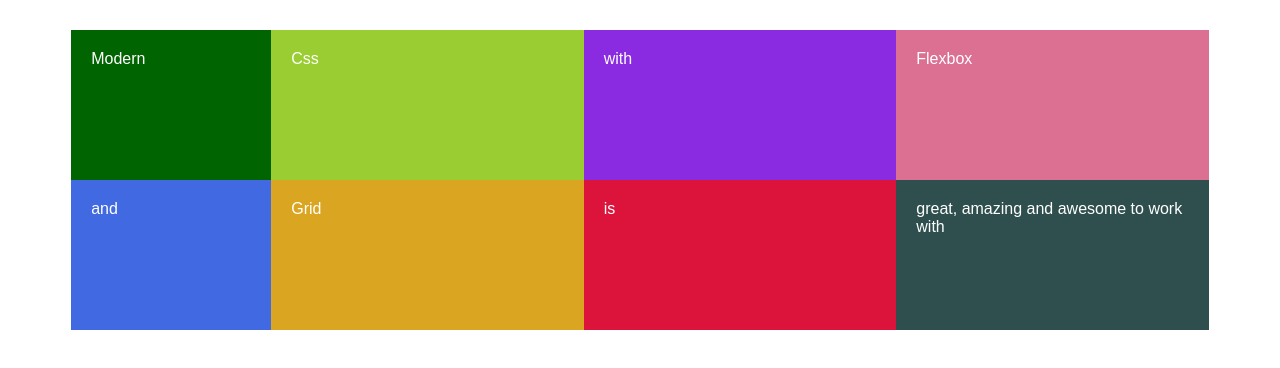
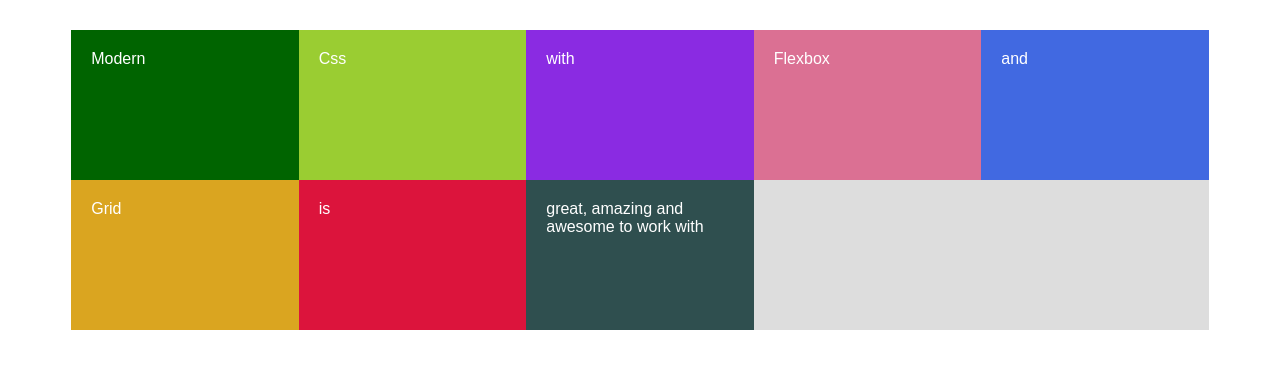
Before and after one commit to filipkotev/css-grid, a plain HTML site: page index.html in a window 1280 px wide. Drawn offline with Linux system fonts and the light colour scheme.

Commit message:
Using auto-fill and auto-fit

```diff
--- a/styles.css
+++ b/styles.css
@@ -4,13 +4,15 @@
   background-color: #ddd;
 
   display: grid;
-/* Using min-content and max-content */
-/*  grid-template-columns: max-content 1fr 1fr min-content;*/
-/*  grid-template-rows: repeat(1, min-content);*/
 
-/* Using minmax function */
+/* Using auto-fill and auto-fit */
   grid-template-rows: repeat(2, minmax(150px, min-content));
-  grid-template-columns: minmax(200px, 1fr) repeat(3, minmax(20%, 50%));
+
+  grid-template-columns: repeat(auto-fill, 100px);
+  grid-template-columns: repeat(auto-fit, 100px);
+  grid-template-columns: repeat(auto-fit, minmax(200px, 1fr));
+
+  grid-auto-rows: 150px;
 
 }
 
```
